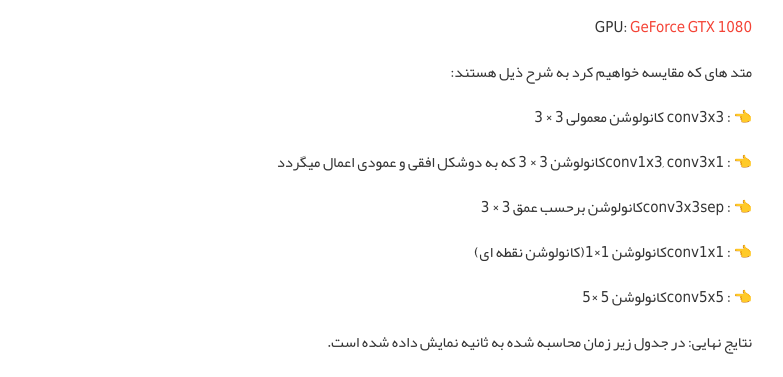
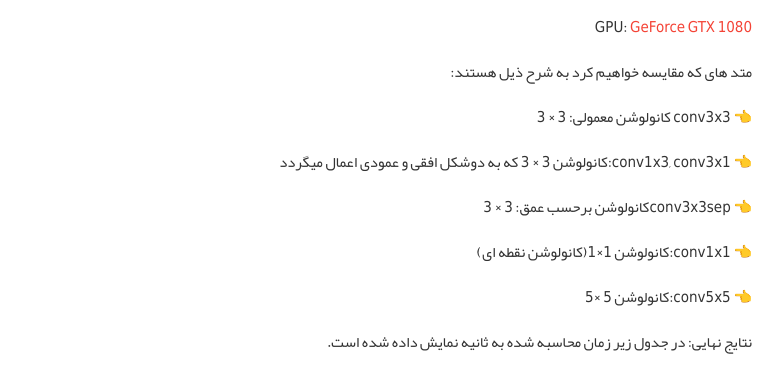
Before and after one commit to AlisterTA/alisterta.github.io, a Jekyll site: the page built from _posts/2017-07-08-معماری MobileNets و Xception -بخش دوم-.MD, in a window 1280 px wide and 900 px high, scrolled down 2591 px. Shown: the part 158-535 px from the top of the window, without its empty margins (248-1031 px from the left). Built offline with Jekyll 4.4.1, drawn with Linux system fonts in a browser that asks for light colours; comment, search, counter and statistics services are not loaded.

Commit message:
Update 2017-07-08-معماری MobileNets و Xception -بخش دوم-.MD

```diff
--- a/_posts/2017-07-08-معماری MobileNets و Xception -بخش دوم-.MD
+++ b/_posts/2017-07-08-معماری MobileNets و Xception -بخش دوم-.MD
@@ -52,15 +52,15 @@ GPU: [GeForce GTX 1080](https://www.nvidia.com/en-us/geforce/products/10series/g
 
 متد های که مقایسه خواهیم کرد به شرح ذیل هستند:
 
-👈	: conv3x3 کانولوشن معمولی 3 × 3
+👈	 conv3x3 کانولوشن معمولی: 3 × 3
 
-👈	: conv1x3, conv3x1کانولوشن 3 × 3 که به دوشکل افقی و عمودی اعمال میگردد
+👈	 conv1x3, conv3x1:کانولوشن 3 × 3 که به دوشکل افقی و عمودی اعمال میگردد
 
-👈	: conv3x3sepکانولوشن برحسب عمق 3 × 3
+👈	 conv3x3sepکانولوشن برحسب عمق: 3 × 3
 
-👈	: conv1x1کانولوشن 1×1(کانولوشن نقطه ای)
+👈	 conv1x1:کانولوشن 1×1(کانولوشن نقطه ای)
 
-👈	: conv5x5کانولوشن 5 ×5
+👈	 conv5x5:کانولوشن 5 ×5
 
 
 نتایج نهایی: در جدول زیر زمان محاسبه شده به ثانیه نمایش داده شده است.
```
